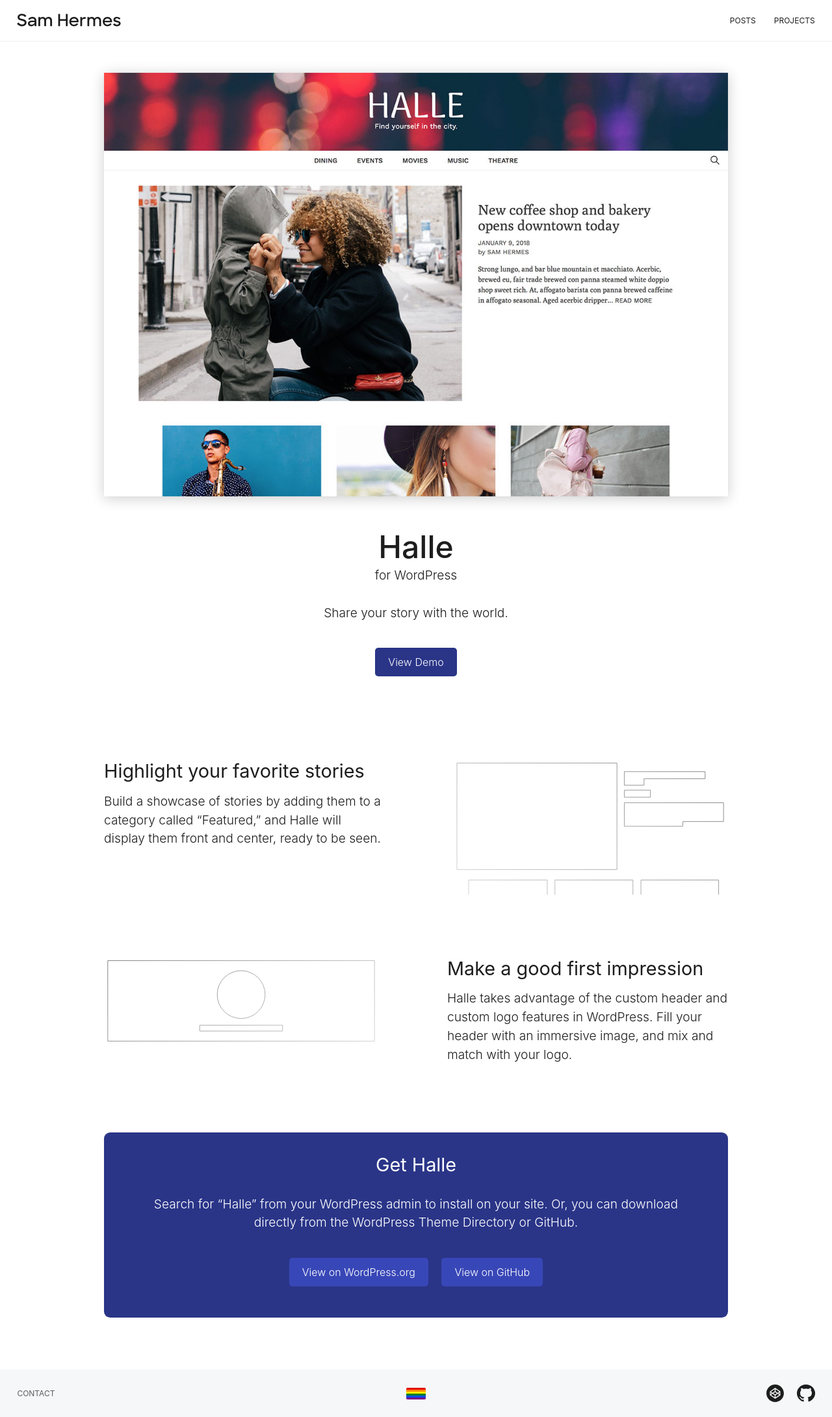
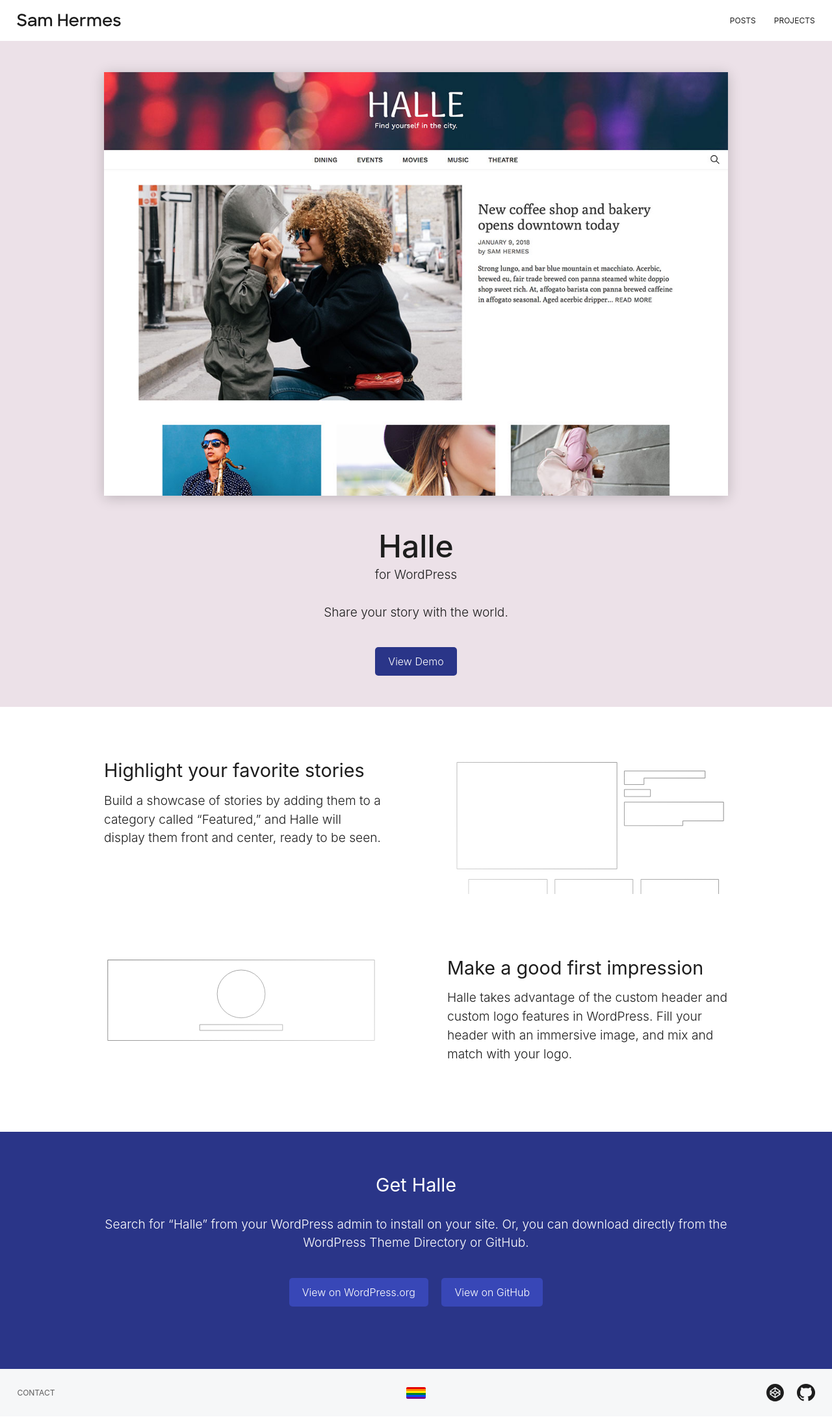
Before and after one commit to samhermes/samhermes.github.io, a Jekyll site: the page built from halle.md, in a window 1280 px wide. Shown: the whole page at 65% size. Built offline with Jekyll 4.4.1, drawn with Linux system fonts in a browser that asks for light colours.

Commit message:
Add background to Halle intro, make download section full width

```diff
--- a/_layouts/halle.html
+++ b/_layouts/halle.html
@@ -7,10 +7,14 @@
 
 <link rel="stylesheet" href="/css/halle.css?v=1.0.0">
 
+<body class="halle">
+
 {% include header.html %}
 
-<div class="page halle">
+<div class="page">
 {{ content }}
 </div>
 
 {% include footer.html %}
+
+</body>
--- a/_sass/_halle.scss
+++ b/_sass/_halle.scss
@@ -1,4 +1,8 @@
 .halle {
+	.site-header {
+		border-bottom: none;
+	}
+
 	h2 {
 		font-size: 1.8em;
 		font-weight: 400;
@@ -14,14 +18,17 @@
 .halle-intro,
 .halle-get {
 	box-sizing: border-box;
-	max-width: 75em;
-	margin: 0 auto;
-	width: 90%;
-	padding: 2em 0 5em;
+	padding: 2em 0 2em;
+	margin-bottom: 3em;
 
 	@media screen and (min-width: 50em) {
-		padding: 3em 0 8em;
+		padding: 3em 0;
+		margin-bottom: 5em;
 	}
+}
+
+.halle-intro {
+	background: rgba(136, 68, 114, 0.16);
 }
 
 .halle-intro-image {
@@ -67,7 +74,7 @@
 		border-radius: 5px;
 		color: #fff;
 		background: #2a3588;
-		transition: 0.2s;
+		transition: background 0.2s;
 
 		&:hover {
 			background: lighten(#2a3588, 12%);
@@ -175,19 +182,18 @@
 
 .halle-get {
 	text-align: center;
-	max-width: 60em;
 	background: #2a3588;
-	padding: 2em 5%;
-	border-radius: 0.6em;
+	padding: 4em 5% 5em;
 	color: #fff;
-	margin-bottom: 5em;
+	margin-bottom: 0;
 
 	h2 {
 		margin-bottom: 1em;
 	}
 
 	p {
-		margin-bottom: 2.5rem;
+		margin: 0 auto 2.5rem;
+		max-width: 60rem;
 	}
 
 	a {
@@ -205,7 +211,7 @@
 			background: lighten(#2a3588, 12%);
 			color: #fff;
 			margin-bottom: 1em;
-			transition: 0.2s;
+			transition: background 0.2s;
 
 			&:hover {
 				background: lighten(#2a3588, 20%);
```
